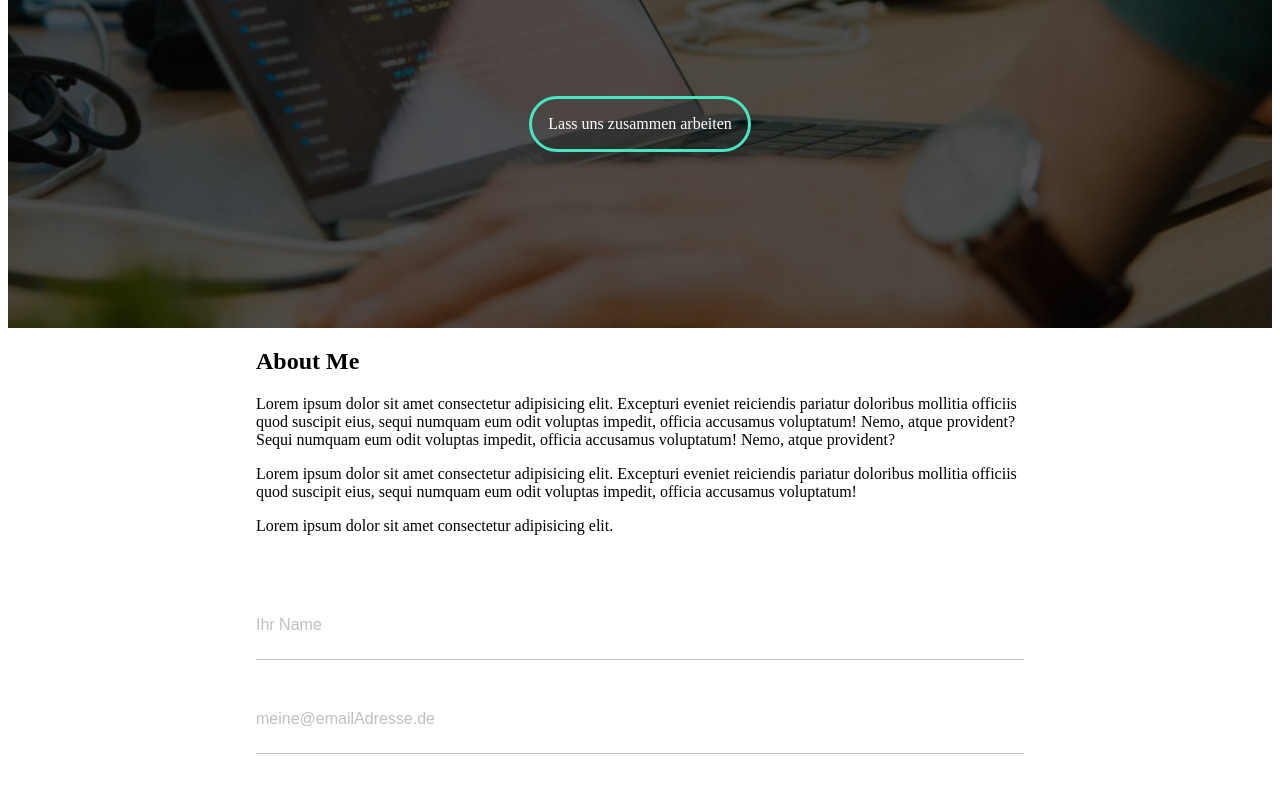
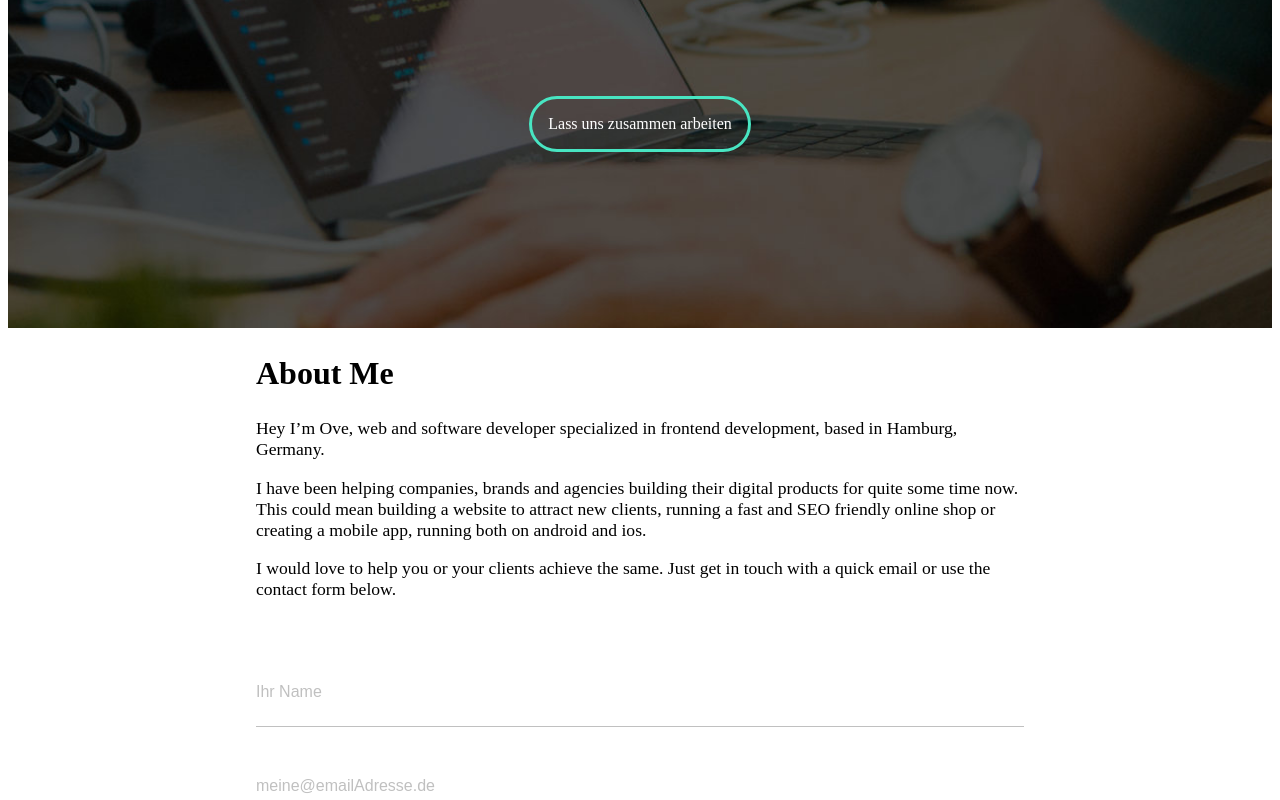
Before and after one commit to tarpier/ovedoll.de, a Gatsby site: page / in a window 1280 px wide. Shown: the part 484-1284 px from the top of the page. Built offline with nearby package versions, Linux system fonts and the light colour scheme; Gatsby itself is replaced by a stand-in of ours.

Commit message:
adds about-me content

```diff
--- a/src/components/AboutMe/index.js
+++ b/src/components/AboutMe/index.js
@@ -12,9 +12,15 @@ type Props = {
 };
 
 const AboutContainer = styled.div`
+  font-size: 1.1rem;
+
   @media screen and (${breakpoints.medium}) {
     width: 75%;
     margin: 0 auto;
+  }
+
+  h2 {
+    font-size: 2rem;
   }
 `;
 
--- a/src/content/about.md
+++ b/src/content/about.md
@@ -6,8 +6,8 @@ date: "2018-02-21"
 
 ## About Me
 
-Lorem ipsum dolor sit amet consectetur adipisicing elit. Excepturi eveniet reiciendis pariatur doloribus mollitia officiis quod suscipit eius, sequi numquam eum odit voluptas impedit, officia accusamus voluptatum! Nemo, atque provident? Sequi numquam eum odit voluptas impedit, officia accusamus voluptatum! Nemo, atque provident?
+Hey I’m Ove, web and software developer specialized in frontend development, based in Hamburg, Germany.
 
-Lorem ipsum dolor sit amet consectetur adipisicing elit. Excepturi eveniet reiciendis pariatur doloribus mollitia officiis quod suscipit eius, sequi numquam eum odit voluptas impedit, officia accusamus voluptatum!
+I have been helping companies, brands and agencies building their digital products for quite some time now. This could mean building a website to attract new clients, running a fast and SEO friendly online shop or creating a mobile app, running both on android and ios.
 
-Lorem ipsum dolor sit amet consectetur adipisicing elit.
+I would love to help you or your clients achieve the same. Just get in touch with a quick email or use the contact form below.
```
Also changed, not shown: 1 other file.
